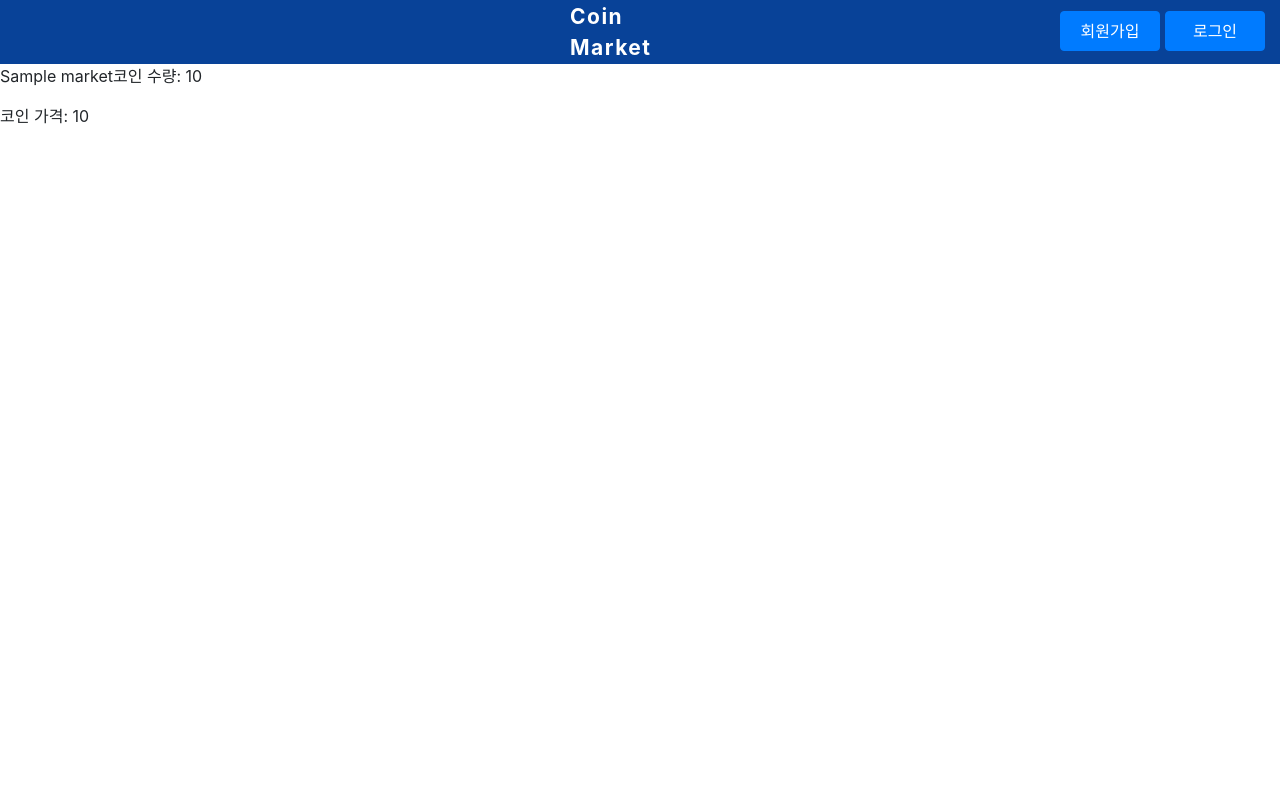
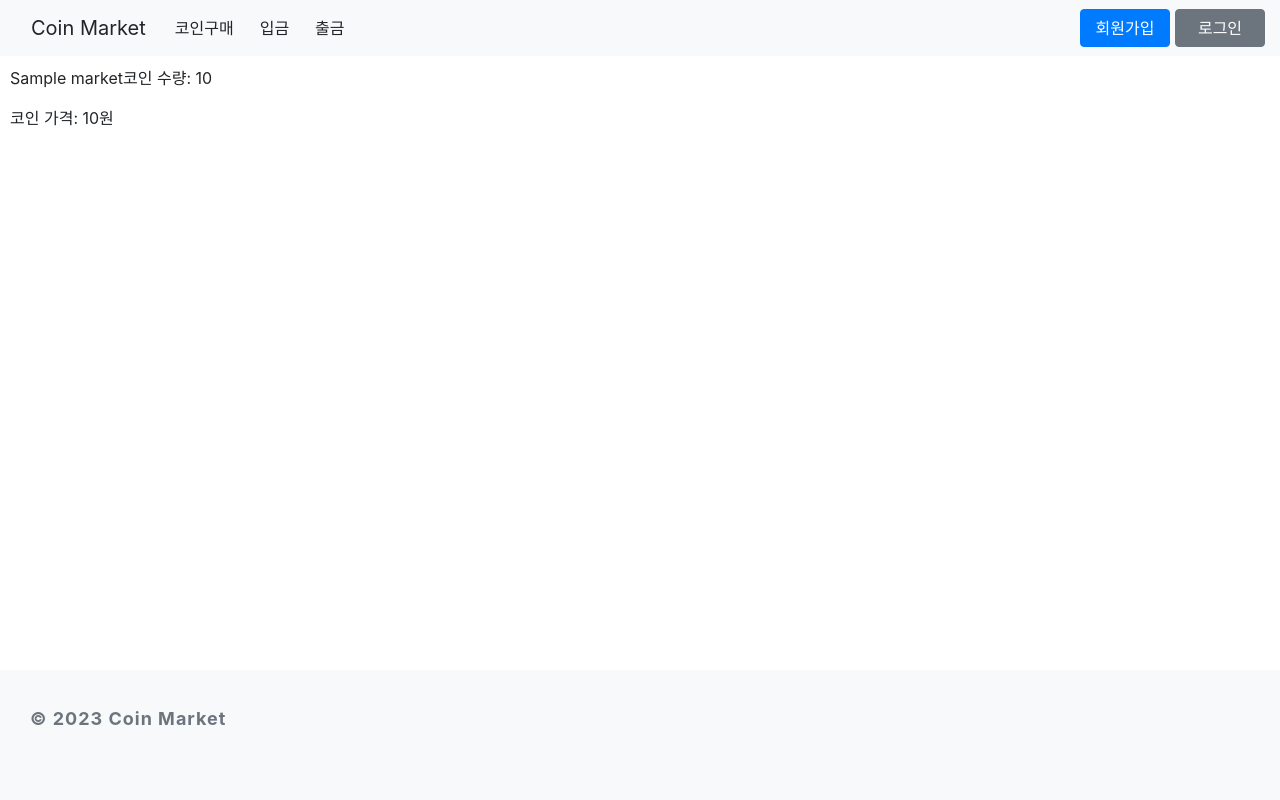
Before and after one commit to starht/2023-Software-Engineering-Project, a Flask app: page / in a window 1280 px wide. Run offline with Flask 3, Linux system fonts and the light colour scheme; tables that the repository leaves empty hold one stand-in row (values such as "Sample post"); parts of the project's set-up code (start-up, migrations or seed data) failed here and were passed over; some libraries are stand-ins or nearby versions.

Commit message:
Style: header,footer 생성 및 css 적용
- nav으로 코인 구매, 입금, 출금 버튼 이동

```diff
--- /dev/null
+++ b/static/css/footer.css
@@ -0,0 +1,51 @@
+html,
+body {
+  margin: 0;
+  padding: 0;
+  height: 100%;
+}
+
+.body_warpper {
+  min-height: 100%;
+  position: relative;
+}
+
+.body_content {
+  margin-top: 10px;
+  margin-left:10px;
+  padding-bottom: 130px;
+}
+
+footer {
+  width: 100%;
+  height: 130px;
+  background-color: #f8f9fa;
+  position: absolute;
+  bottom: 0;
+  left: 0;
+}
+
+.footer_container {
+  width: 100%;
+  display: flex;
+  align-items: center;
+  float: right;
+  padding-left: 30px;
+}
+
+.footer_item_title {
+  font-size: 18px;
+  font-weight: bold;
+  letter-spacing: 1px;
+  color: #6c757d;
+  float: right;
+}
+
+.footer_item {
+  display: flex;
+  flex-direction: column;
+  height: 100%;
+  padding: 35px 0;
+  color: #6c757d;
+  float: right;
+}
--- a/static/css/header.css
+++ b/static/css/header.css
@@ -1,33 +1,20 @@
-.nav {
-  position: relative;
-  display: flex;
-  flex-wrap: wrap;
-  justify-content: center;
-  align-items: center;
-  width: 100vw;
-  height: 64px;
-  background-color: #084298;
-  transition: width 0.3s ease-in-out;
-  float: right;
-}
-
 .nav_title {
   all: unset;
-  flex-basis: 140px;
+  width: 300px;
   height: 100%;
   display: flex;
   justify-content: center;
   align-items: center;
   flex-wrap: wrap;
-  color: #fff;
-  font-weight: bold;
-  font-size: 21px;
+  color: #007bff;
+  font-weight: lighter;
+  font-size: 25px;
   letter-spacing: 1.5px;
 }
 
-.nav_item {
+.user_info {
   position: absolute;
-  right: 120px;
+  right: 110px;
   display: flex;
   justify-content: center;
   align-items: center;
@@ -36,50 +23,22 @@
   margin: 0 4px;
 }
 
-.nav_register{
+.nav_btn_register{
   position: absolute;
-  top: 11px;
-  right: 120px;
+  right: 110px;
+  width: 90px;
+  cursor: pointer;
+}
+
+.nav_btn{
+  position: absolute;
+  right: 15px;
+  width: 90px;
+  cursor: pointer;
+}
+
+.btn_container{
   display: flex;
   justify-content: center;
   align-items: center;
-  width: 100px;
-  height: 40px;
-  color: #fff;
-  font-size: 15px;
-  border-radius: 10px;
-  transition: all 0.2s ease-in-out;
-  cursor: pointer;
 }
-
-.nav_login{
-  position: absolute;
-  top: 11px;
-  right: 15px;
-  display: flex;
-  justify-content: center;
-  align-items: center;
-  width: 100px;
-  height: 40px;
-  color: #fff;
-  font-size: 15px;
-  border-radius: 10px;
-  transition: all 0.2s ease-in-out;
-  cursor: pointer;
-}
-
-.nav_logout{
-  position: absolute;
-  top: 11px;
-  right: 15px;
-  display: flex;
-  justify-content: center;
-  align-items: center;
-  width: 100px;
-  height: 40px;
-  color: #fff;
-  font-size: 15px;
-  border-radius: 10px;
-  transition: all 0.2s ease-in-out;
-  cursor: pointer;
-}
--- a/templates/main.html
+++ b/templates/main.html
@@ -9,6 +9,7 @@
 
   <link href="https://fonts.googleapis.com/css2?family=Nanum+Pen+Script&display=swap" rel="stylesheet" />
   <link href="../static/css/header.css" rel="stylesheet">
+  <link href="../static/css/footer.css" rel="stylesheet">
 
   <link rel="stylesheet" href="https://stackpath.bootstrapcdn.com/bootstrap/4.3.1/css/bootstrap.min.css"
     integrity="sha384-ggOyR0iXCbMQv3Xipma34MD+dH/1fQ784/j6cY/iJTQUOhcWr7x9JvoRxT2MZw1T" crossorigin="anonymous">
@@ -25,41 +26,59 @@
 </head>
 
 <body>
-  <nav class="nav">
-    <p class="nav_title">Coin Market</p>
+  <nav class="navbar navbar-expand-lg bg-light">
+    <div class="container-fluid">
+      <div class="navbar-brand" type="button" onclick="location.href='/'">Coin Market</div>
+      <div class="collapse navbar-collapse" id="navbarNav">
+        <div class="btn btn-light" type="button" onclick="location.href='/buy_coin'">코인구매</div>
+        <form action="/increase_balance" method="POST">
+          <input type="hidden" name="csrf_token" value="{{ csrf_token() }}">
+          <button type="submit" class="btn btn-light">입금</button>
+        </form>
+        <form action="/decrease_balance" method="POST">
+          <input type="hidden" name="csrf_token" value="{{ csrf_token() }}">
+          <button type="submit" class="btn btn-light">출금</button>
+        </form>
+      </div>
+      <div class="btn_container">
         {% if not userid %}
-      <button type="button" class="btn btn-primary nav_register" onclick="location.href='/register'">회원가입</button>
-      <button type="button" class="btn btn-primary nav_login" onclick="location.href='/login'">로그인</button>
+        <button type="button" class="btn btn-primary nav_btn_register" onclick="location.href='/register'">회원가입</button>
+        <button type="button" class="btn btn-secondary nav_btn" onclick="location.href='/login'">로그인</button>
         {% else %}
-      <button type="button" class="btn btn-primary nav_logout" onclick="location.href='/logout'">로그아웃</button>
-      <p class="nav_item">{{ session['username'] }} 님 환영합니다.</p>
+        <button type="button" class="btn btn-secondary nav_btn" onclick="location.href='/logout'">로그아웃</button>
+        <p class="user_info">{{ session['username'] }} 님 환영합니다.</p>
         {% endif %}
+      </div>
+    </div>
   </nav>
-  <main>
+
+  <div class="body_wrapper">
+    <main class="body_content">
       <div>
         <p>{{ market.coin_name }}코인 수량: {{ market.coin_quantity }}</p>
-      <p>코인 가격: {{ market.coin_price }}</p>
+        <p>코인 가격: {{ market.coin_price }}원</p>
       </div>
+
       <div>
         {% if userid %}
         <br>
-        <p>{{ session['username'] }}님의 잔액: {{ session['amount'] }}</p>
+        <p>{{ session['username'] }}님의 잔액: {{ session['amount'] }}원</p>
         <p>{{ session['username'] }}님이 보유한 Coin: {{ session['coin'] }}</p>
         <br>
-        <button type="button" class="btn btn-primary" onclick="location.href='/buy_coin'">코인 구매</button>
-        <form action="/increase_balance" method="POST">
-          <input type="hidden" name="csrf_token" value="{{ csrf_token() }}">
-          <button type="submit" class="btn btn-primary">입금</button>
-        </form>
 
-        <form action="/decrease_balance" method="POST">
-          <input type="hidden" name="csrf_token" value="{{ csrf_token() }}">
-          <button type="submit" class="btn btn-primary">출금</button>
-        </form>
         {% endif %}
       </div>
 
     </main>
+
+    <footer>
+      <div class="footer_container">
+        <div class="footer_item">
+          <span class="footer_item_title">© 2023 Coin Market</span>
+        </div>
+      </div>
+    </footer>
+  </div>
 </body>
 
 </html>
```
Lines whose indentation alone changed are shown as unchanged.
